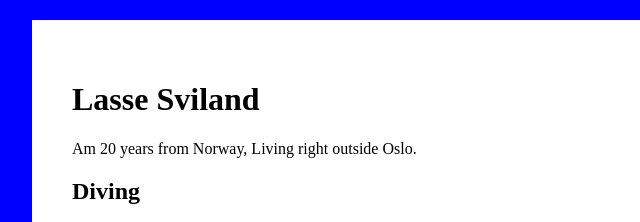
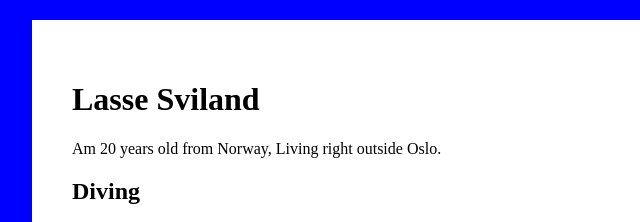
Before and after one commit to LasseSviland/unit1_week1, a plain HTML site: page dbc1.html in a window 1280 px wide. Shown: the top 222 px of the page, 118-758 px from the left. Drawn offline with Linux system fonts and the light colour scheme.

Commit message:
some small changes

```diff
--- a/dbc1.html
+++ b/dbc1.html
@@ -5,11 +5,10 @@
 		<title>Lasse Sviland</title>
 		<link rel="stylesheet" type="text/css" href="stylesheets/stylesheet.css">
 	</head>
-
 	<body>
 		<div id="main">
 			<h1>Lasse Sviland</h1>
-	<p> Am 20 years from Norway, Living right outside Oslo. </p>
+			<p> Am 20 years old from Norway, Living right outside Oslo. </p>
 			<h2>Diving</h2>
 			<p> I like diving, and have been on many place around the world diving. </p>
 			<ul>
@@ -30,7 +29,6 @@
 					</ol>
 				</div>
 			</ul>
-
 			<h4><a href="http://www.github.com/Lassesviland" target="_blank"><b>Link to my github</b></a></h4>
 			<h5><a href="mailto:lassesviland@hotmail.com"><i>E-mail me</i></a></h5>
 			<h6>And a link to devbootcamp</h6>
```
Lines whose indentation alone changed are shown as unchanged.
